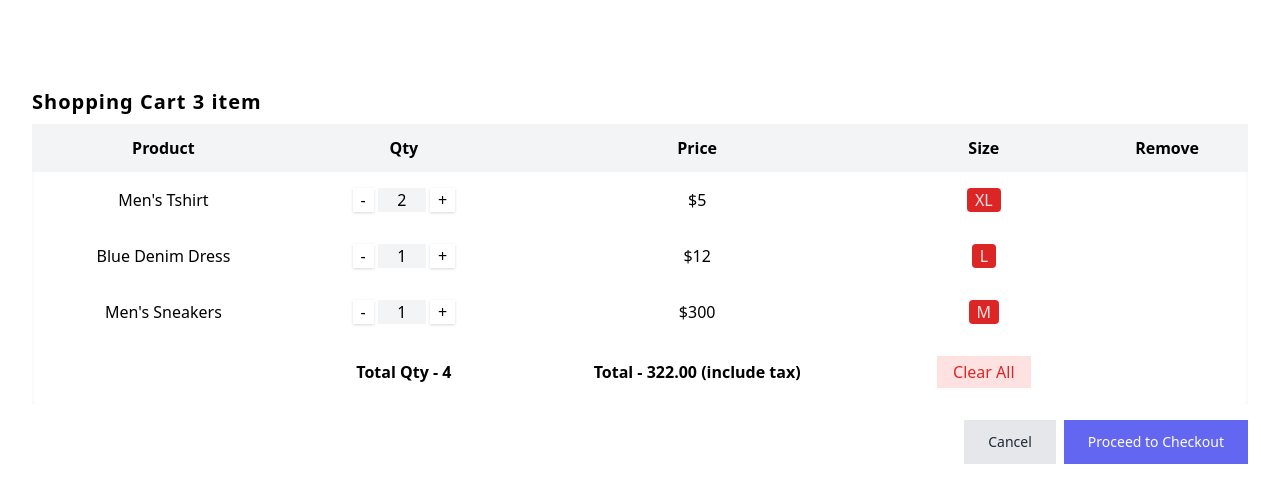
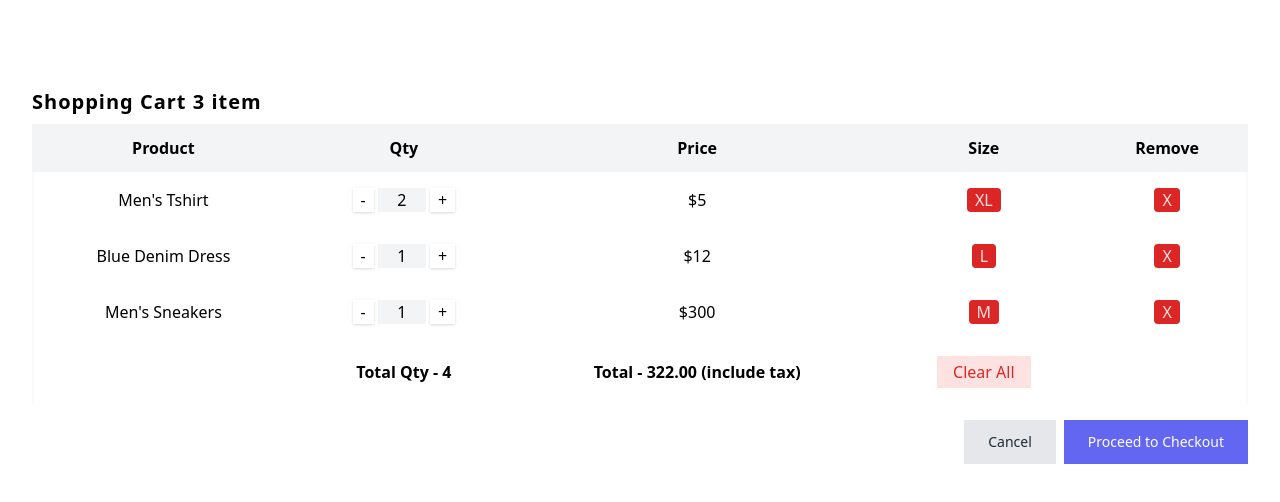
Before and after one commit to ArJit0009/new-tailwind-project, a website: page public/cart.html in a window 1280 px wide. Drawn offline with nearby package versions, Linux system fonts and the light colour scheme.

Commit message:
cart added

```diff
--- a/public/cart.html
+++ b/public/cart.html
@@ -47,6 +47,11 @@
                   XL
                 </button>
               </td>
+              <td class="p-4 px-6 text-center whitespace-nowrap">
+                <button class="px-2 py-0 text-red-100 bg-red-600 rounded">
+                  X
+                </button>
+              </td>
             </tr>
             <tr>
               <td class="p-4 px-6 text-center whitespace-nowrap">Blue Denim Dress</td>
@@ -68,6 +73,11 @@
                   L
                 </button>
               </td>
+              <td class="p-4 px-6 text-center whitespace-nowrap">
+                <button class="px-2 py-0 text-red-100 bg-red-600 rounded">
+                  X
+                </button>
+              </td>
             </tr>
             <tr>
               <td class="p-4 px-6 text-center whitespace-nowrap">Men's Sneakers</td>
@@ -87,6 +97,11 @@
               <td class="p-4 px-6 text-center whitespace-nowrap">
                 <button class="px-2 py-0 text-red-100 bg-red-600 rounded">
                   M
+                </button>
+              </td>
+              <td class="p-4 px-6 text-center whitespace-nowrap">
+                <button class="px-2 py-0 text-red-100 bg-red-600 rounded">
+                  X
                 </button>
               </td>
             </tr>
```
